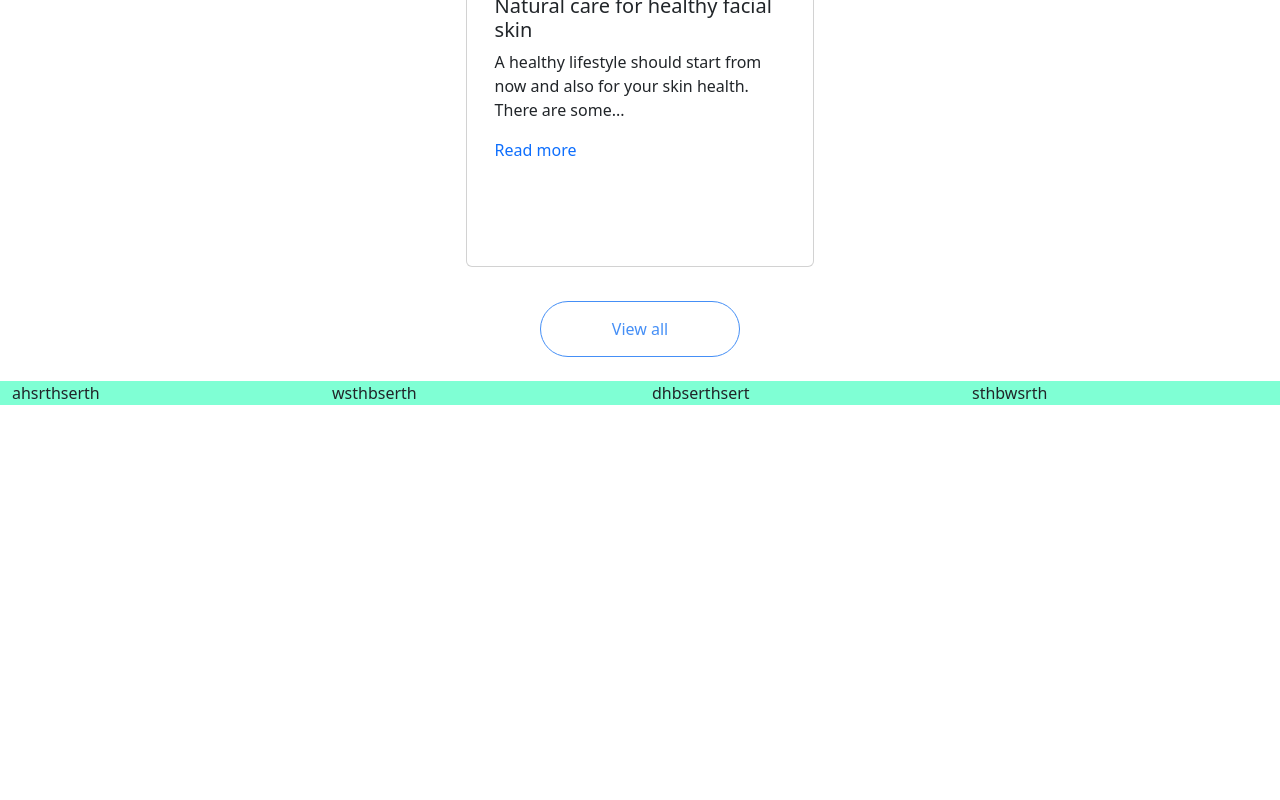
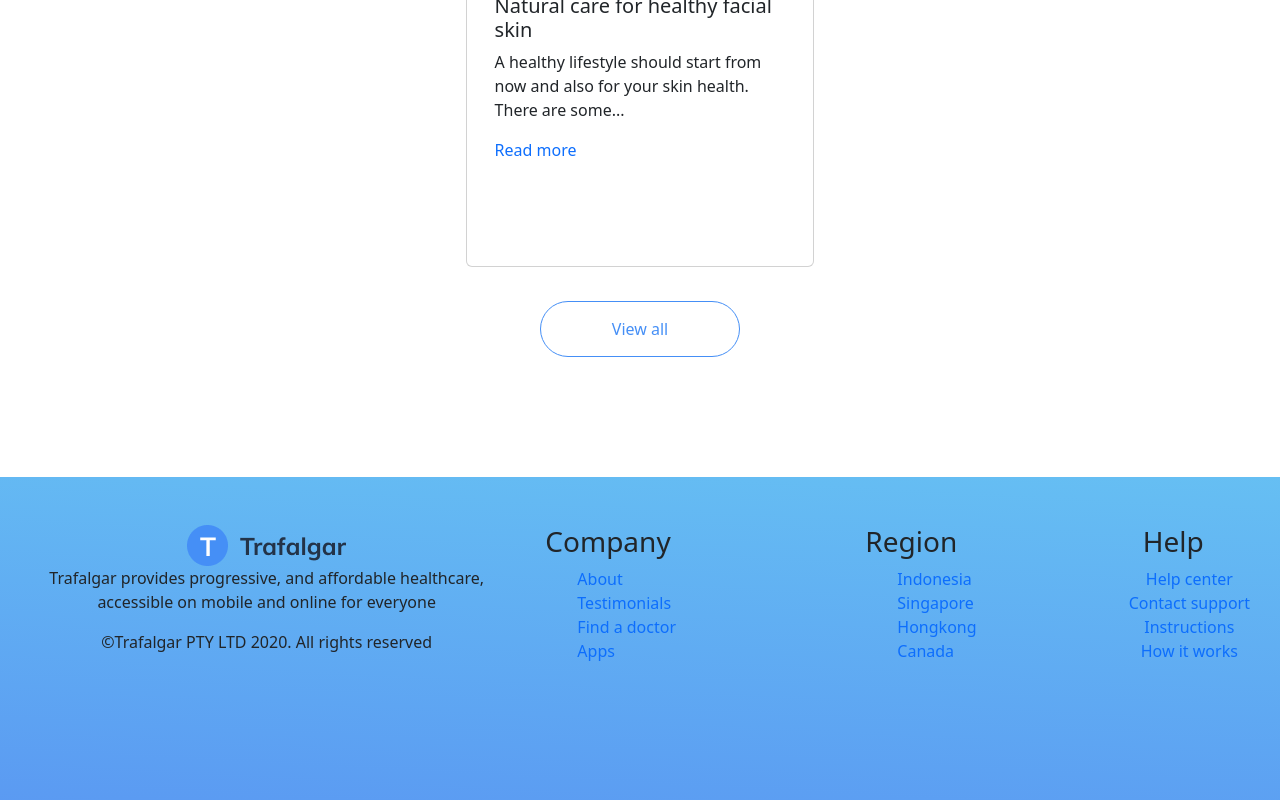
Before and after one commit to digimori/reactTrafalgar, a React (Vite) app in the folder vite-project/: page / in a window 1280 px wide. Shown: the part 4190-4990 px from the top of the page. Before the commit the page ends 4595 px from the top, so only its background shows below. Built offline with nearby package versions, Linux system fonts and the light colour scheme; some icons are missing; the HTML template or start-up script is replaced by a standard one.

Commit message:
Added links to Footer

```diff
--- a/vite-project/src/components/Articles/LatestArticles.jsx
+++ b/vite-project/src/components/Articles/LatestArticles.jsx
@@ -28,7 +28,7 @@ const articleInfo = [
 
 const LatestArticles = () => {
   return (
-    <Container className="mt-5">
+    <Container className="my-5">
       <Row className="justify-content-center align-items-center">
         <h2 className="text-center">Check out our latest articles</h2>
       </Row>
--- a/vite-project/src/components/Footer/Footer.css
+++ b/vite-project/src/components/Footer/Footer.css
@@ -1,4 +1,14 @@
 .footer__container {
-  background-color: aquamarine;
+  background: linear-gradient(183deg, #67c3f3 -8.57%, #5a98f2 82.96%);
   max-width: 100%;
+  height: 432px;
+  margin-top: 120px;
 }
+
+ul > li {
+  list-style: none;
+}
+
+ul > li > a {
+  text-decoration: none;
+}
--- a/vite-project/src/components/Footer/Footer.jsx
+++ b/vite-project/src/components/Footer/Footer.jsx
@@ -3,15 +3,71 @@ import Container from "react-bootstrap/Container";
 import Row from "react-bootstrap/Row";
 import Col from "react-bootstrap/Col";
 import "./Footer.css";
+import logo from "../../assets/images/logo.png";
 
 const Footer = () => {
   return (
     <Container className="footer__container">
-      <Row>
-        <Col className="">ahsrthserth</Col>
-        <Col>wsthbserth</Col>
-        <Col>dhbserthsert</Col>
-        <Col>sthbwsrth</Col>
+      <Row className="pt-5">
+        <Col className="col-md-5 text-center">
+          <img src={logo} alt="logo" />
+          <p>
+            Trafalgar provides progressive, and affordable healthcare,
+            accessible on mobile and online for everyone
+          </p>
+          <p>©Trafalgar PTY LTD 2020. All rights reserved</p>
+        </Col>
+        <Col className="col-md-3 text-left">
+          <h3>Company</h3>
+          <ul>
+            <li>
+              <a href="#">About</a>
+            </li>
+            <li>
+              <a href="#">Testimonials</a>
+            </li>
+            <li>
+              <a href="#">Find a doctor</a>
+            </li>
+            <li>
+              <a href="#">Apps</a>
+            </li>
+          </ul>
+        </Col>
+        <Col className="col-md-2 text-left">
+          <h3>Region</h3>
+          <ul>
+            <li>
+              <a href="#">Indonesia</a>
+            </li>
+            <li>
+              <a href="#">Singapore</a>
+            </li>
+            <li>
+              <a href="#">Hongkong</a>
+            </li>
+            <li>
+              <a href="#">Canada</a>
+            </li>
+          </ul>
+        </Col>
+        <Col className="col-md-2 text-center">
+          <h3>Help</h3>
+          <ul>
+            <li>
+              <a href="#">Help center</a>
+            </li>
+            <li>
+              <a href="#">Contact support</a>
+            </li>
+            <li>
+              <a href="#">Instructions</a>
+            </li>
+            <li>
+              <a href="#">How it works</a>
+            </li>
+          </ul>
+        </Col>
       </Row>
     </Container>
   );
```
